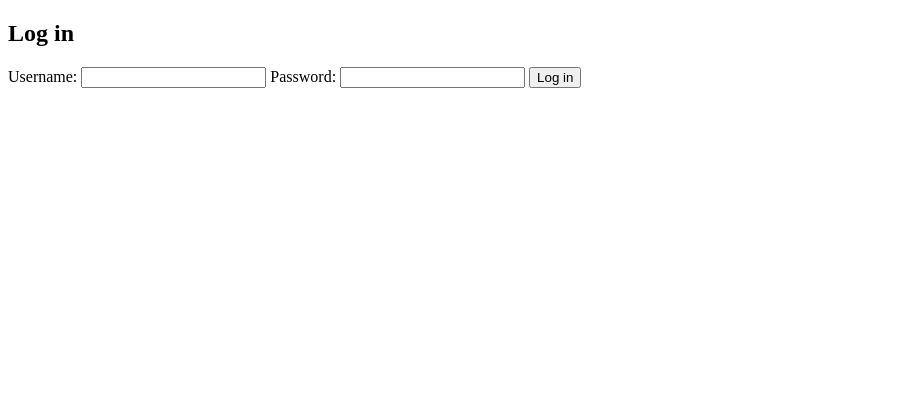
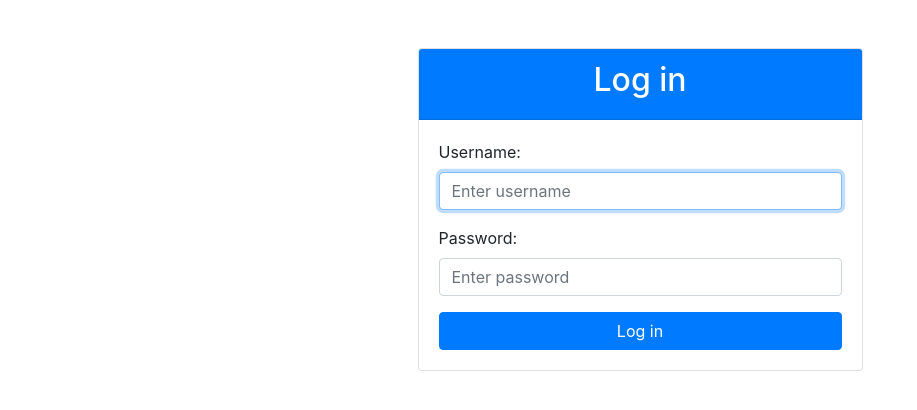
Before and after one commit to natia02/LearningManagementSystem, a Django app: page /login/ in a window 1280 px wide. Shown: the top 410 px of the page, without its empty margins (0-917 px from the left). Run offline with Django 5.2, Linux system fonts and the light colour scheme; some libraries are stand-ins or nearby versions.

Commit message:
aleksandre created login template

```diff
--- a/mainapp/templates/mainapp/login.html
+++ b/mainapp/templates/mainapp/login.html
@@ -1,24 +1,47 @@
-{#!!!!!!!!LOGIN PAGE!!!!#}
 <!DOCTYPE html>
 <html lang="en">
 <head>
     <title>Login</title>
+    <!-- Add Bootstrap 4 CSS -->
+    <link rel="stylesheet" href="https://stackpath.bootstrapcdn.com/bootstrap/4.5.0/css/bootstrap.min.css">
 </head>
 <body>
+    <div class="container mt-5">
+        <div class="row justify-content-center">
+            <div class="col-md-5">
+                <div class="card">
+                    <div class="card-header bg-primary text-white text-center">
                         <h2>Log in</h2>
+                    </div>
+                    <div class="card-body">
                         <form method="post">
                             {% csrf_token %}
+
+                            <div class="form-group">
                                 <label for="username">Username:</label>
-    <input id="username" type="text" name="username">
+                                <input id="username" type="text" name="username" class="form-control" placeholder="Enter username" required autofocus>
+                            </div>
 
+                            <div class="form-group">
                                 <label for="password">Password:</label>
-    <input id="password" type="password" name="password">
+                                <input id="password" type="password" name="password" class="form-control" placeholder="Enter password" required>
+                            </div>
 
-    <button type="submit">Log in</button>
+                            <button type="submit" class="btn btn-primary btn-block">Log in</button>
                         </form>
+                    </div>
+                </div>
 
                 {% if invalid_credentials %}
-    <p>Invalid username or password.</p>
+                    <div class="alert alert-danger mt-4" role="alert">
+                        Invalid username or password.
+                    </div>
                 {% endif %}
+            </div>
+        </div>
+    </div>
+    <!-- Add jQuery and Bootstrap 4 JS -->
+    <script src="https://code.jquery.com/jquery-3.5.1.slim.min.js"></script>
+    <script src="https://stackpath.bootstrapcdn.com/bootstrap/4.5.0/js/bootstrap.min.js"></script>
 </body>
 </html>
```
Lines whose indentation alone changed are shown as unchanged.
